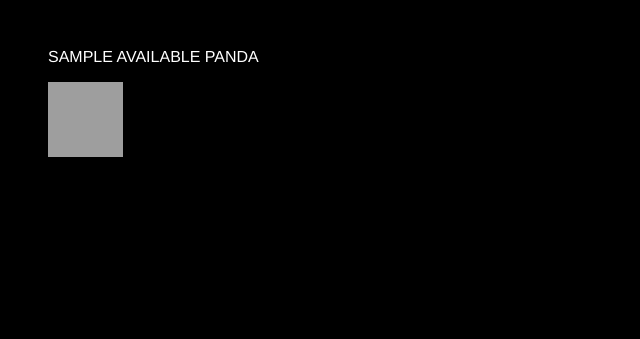
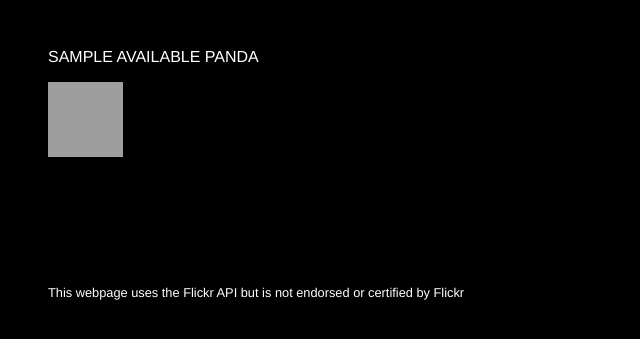
Before and after one commit to steingrd/panda-gallery, a Django app: template templates/panda_gallery/index.html in a window 1280 px wide. Shown: the top 339 px of the page, without its empty margins (0-640 px from the left). Run offline with Django 3.2, Linux system fonts and the light colour scheme; the template is opened without the code that fills it: most values are stand-ins (such as "Sample title", 1, 10 or a date in 2020); grey boxes are pictures that could not be loaded.

Commit message:
added flickr attribution notice

```diff
--- a/templates/panda_gallery/index.html
+++ b/templates/panda_gallery/index.html
@@ -26,6 +26,7 @@ a:hover { color: white; text-decoration:none; font-weight: bolder; }
 #container { margin: 0 auto; }
 div.panda { float: left; }
 img { border: 0 none; }
+#footer { clear: both; font-size: 80%; padding-top: 10em; }
   </style>
 </head>
 <body>
@@ -52,5 +53,9 @@ img { border: 0 none; }
 {% endfor %}
 </div>
 
+<div id="footer">
+This webpage uses the Flickr API but is not endorsed or certified by Flickr
+</div>
+
 </body>
 </html>
```
